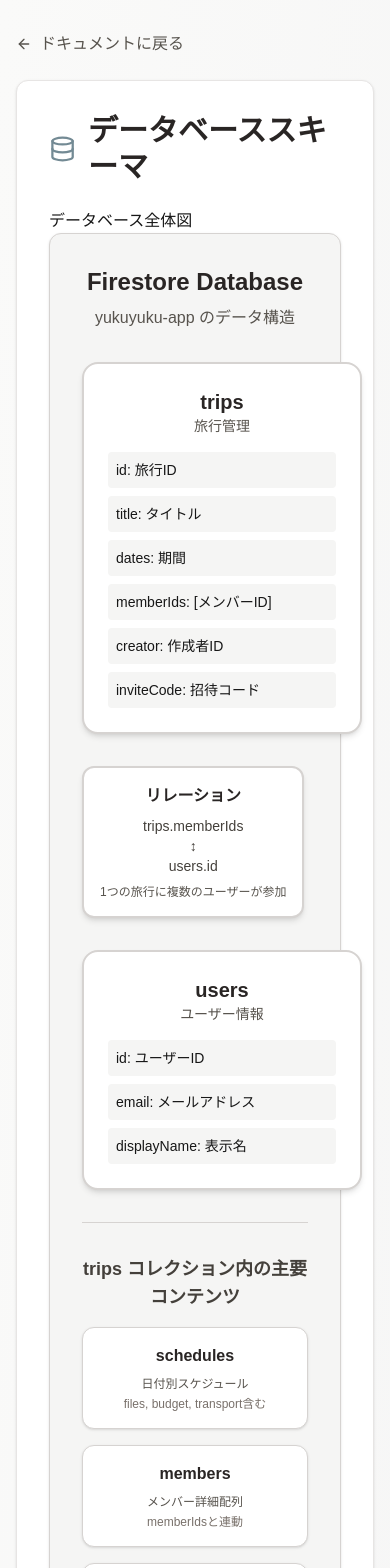
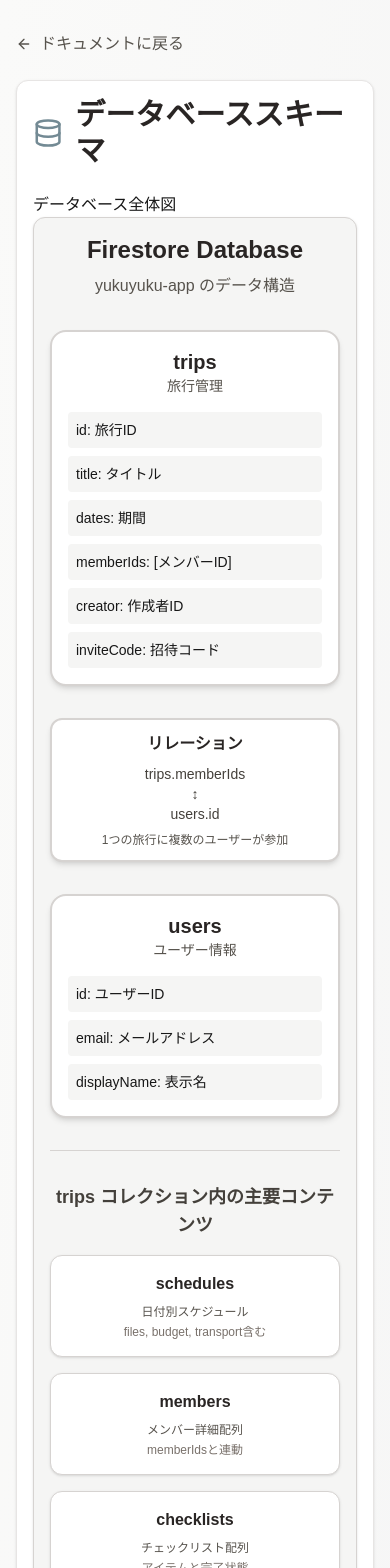
Before and after one commit to mikutaniguchi/yukuyuku-app, a Next.js app: page /docs/database-schema in a window 390 px wide. Shown: the top 1568 px of the page. Built offline with nearby package versions, Linux system fonts and the light colour scheme; no server answers.

Commit message:
ドキュメントページのレスポンシブ改善

```diff
--- a/src/app/docs/database-schema/page.tsx
+++ b/src/app/docs/database-schema/page.tsx
@@ -19,7 +19,7 @@
           ドキュメントに戻る
         </button>
 
-        <div className="bg-white rounded-xl shadow-sm border border-stone-200 p-8">
+        <div className="bg-white rounded-xl shadow-sm border border-stone-200 p-4 sm:p-6 lg:p-8">
           <div className="flex items-center gap-3 mb-6">
             <Database
               className="w-8 h-8"
@@ -32,7 +32,7 @@
 
           <div className="prose prose-stone max-w-none">
             <h2>データベース全体図</h2>
-            <div className="bg-stone-100 p-8 rounded-xl mb-8 border border-stone-300 shadow-sm">
+            <div className="bg-stone-100 p-4 sm:p-6 lg:p-8 rounded-xl mb-8 border border-stone-300 shadow-sm">
               <div className="text-center mb-8">
                 <h4 className="text-2xl font-bold text-stone-800 mb-2">
                   Firestore Database
@@ -41,9 +41,9 @@
               </div>
 
               {/* メインリレーション図 */}
-              <div className="flex flex-col lg:flex-row justify-center items-start gap-8 mb-8">
+              <div className="flex flex-col lg:flex-row justify-center items-center lg:items-start gap-8 mb-8">
                 {/* Trips Collection */}
-                <div className="bg-white p-6 rounded-2xl shadow-md border-2 border-stone-300 min-w-[280px]">
+                <div className="bg-white p-4 sm:p-6 rounded-2xl shadow-md border-2 border-stone-300 w-full lg:min-w-[280px] max-w-sm">
                   <div className="text-center mb-4">
                     <div className="font-bold text-stone-800 text-xl">
                       trips
@@ -69,9 +69,9 @@
                 </div>
 
                 {/* 関連線とラベル */}
-                <div className="flex items-center justify-center">
-                  <div className="text-center">
-                    <div className="bg-white p-4 rounded-xl border-2 border-stone-300 shadow-md">
+                <div className="flex items-center justify-center w-full lg:w-auto">
+                  <div className="text-center w-full lg:w-auto">
+                    <div className="bg-white p-3 sm:p-4 rounded-xl border-2 border-stone-300 shadow-md">
                       <div className="font-semibold text-stone-800">
                         リレーション
                       </div>
@@ -89,7 +89,7 @@
                 </div>
 
                 {/* Users Collection */}
-                <div className="bg-white p-6 rounded-2xl shadow-md border-2 border-stone-300 min-w-[280px]">
+                <div className="bg-white p-4 sm:p-6 rounded-2xl shadow-md border-2 border-stone-300 w-full lg:min-w-[280px] max-w-sm">
                   <div className="text-center mb-4">
                     <div className="font-bold text-stone-800 text-xl">
                       users
@@ -161,7 +161,7 @@
 
             <h2 className="text-2xl font-bold mt-8 mb-4">データ構造</h2>
 
-            <pre className="bg-stone-100 p-4 rounded-lg overflow-x-auto text-sm">
+            <pre className="bg-stone-100 p-3 sm:p-4 rounded-lg overflow-x-auto text-xs sm:text-sm">
               {`trips/
   └── {tripId}
       ├── id: string
@@ -200,7 +200,7 @@
             <h2 className="text-2xl font-bold mt-8 mb-4">型定義</h2>
 
             <h3 className="text-xl font-semibold mt-6 mb-3">Trip</h3>
-            <pre className="bg-stone-100 p-4 rounded-lg overflow-x-auto text-sm">
+            <pre className="bg-stone-100 p-3 sm:p-4 rounded-lg overflow-x-auto text-xs sm:text-sm">
               {`interface Trip {
   id: string;
   title: string;
@@ -217,7 +217,7 @@
             </pre>
 
             <h3 className="text-xl font-semibold mt-6 mb-3">Schedule</h3>
-            <pre className="bg-stone-100 p-4 rounded-lg overflow-x-auto text-sm">
+            <pre className="bg-stone-100 p-3 sm:p-4 rounded-lg overflow-x-auto text-xs sm:text-sm">
               {`interface Schedule {
   id: string;
   title: string;
@@ -232,7 +232,7 @@
             </pre>
 
             <h3 className="text-xl font-semibold mt-6 mb-3">Member</h3>
-            <pre className="bg-stone-100 p-4 rounded-lg overflow-x-auto text-sm">
+            <pre className="bg-stone-100 p-3 sm:p-4 rounded-lg overflow-x-auto text-xs sm:text-sm">
               {`interface Member {
   id: string;
   name: string;
--- a/src/app/docs/page.tsx
+++ b/src/app/docs/page.tsx
@@ -34,10 +34,9 @@
     <div className="min-h-screen bg-gradient-to-br from-stone-50 to-neutral-100">
       <div className="container mx-auto px-4 py-8">
         <div className="mb-8">
-          <h1 className="text-3xl font-bold text-stone-800 mb-2">
+          <h1 className="text-3xl font-bold text-stone-800">
             開発ドキュメント
           </h1>
-          <p className="text-stone-600">yukuyuku-app の技術仕様とAPI設計</p>
         </div>
 
         <div className="grid grid-cols-1 md:grid-cols-2 lg:grid-cols-3 gap-6">
```
